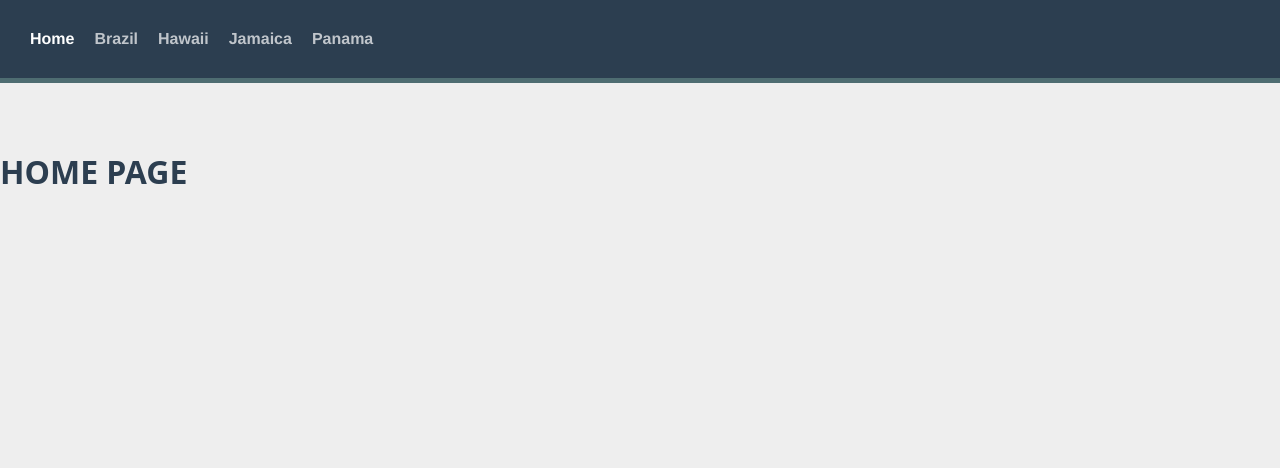
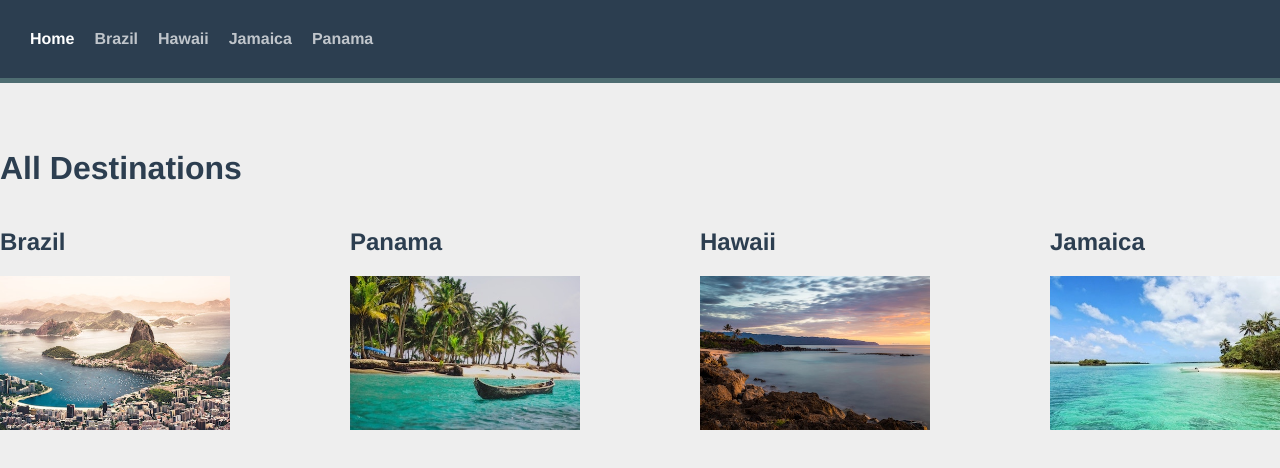
Before and after one commit to utshab-roy/vue-ui, a Vue app: page / in a window 1280 px wide. Shown: the top 468 px of the page. Built offline with nearby package versions, Linux system fonts and the light colour scheme.

Commit message:
TheNavigation component created and moved the tamplate code to component

```diff
--- a/src/App.vue
+++ b/src/App.vue
@@ -1,11 +1,5 @@
 <template>
-    <div id="nav">
-        <RouterLink to="/">Home</RouterLink>
-        <router-link to="/brazil">Brazil</router-link>
-        <router-link to="/hawaii">Hawaii</router-link>
-        <router-link to="/jamaica">Jamaica</router-link>
-        <router-link to="/panama">Panama</router-link>
-    </div>
+    <TheNavigation/>
 
     <div class="container">
         <RouterView />
@@ -14,7 +8,12 @@
 </template>
 
 <script>
+import TheNavigation from "@/components/TheNavigation.vue";
 
+export default {
+    name: 'App',
+    components: { TheNavigation }
+}
 </script>
 
 <style scoped>
--- /dev/null
+++ b/src/components/TheNavigation.vue
@@ -0,0 +1,9 @@
+<template>
+    <div id="nav">
+        <RouterLink to="/">Home</RouterLink>
+        <router-link to="/brazil">Brazil</router-link>
+        <router-link to="/hawaii">Hawaii</router-link>
+        <router-link to="/jamaica">Jamaica</router-link>
+        <router-link to="/panama">Panama</router-link>
+    </div>
+</template>
--- a/src/router/index.js
+++ b/src/router/index.js
@@ -1,27 +1,16 @@
 import { createRouter, createWebHistory } from 'vue-router'
-import HomeView from '../views/HomeView.vue'
-import Brazil from '@/views/Brazil.vue'
-import Hawaii from '@/views/Hawaii.vue'
-import Jamaica from '@/views/Jamaica.vue'
-import Panama from '@/views/Panama.vue'
+import Home from '../views/Home.vue'
+
 
 const router = createRouter({
   history: createWebHistory(import.meta.env.BASE_URL),
   routes: [
-    { path: '/', name: 'home', component: HomeView },
-    { path: '/brazil', name: 'brazil', component: Brazil },
-    { path: '/hawaii', name: 'hawaii', component: Hawaii },
-    { path: '/jamaica', name: 'jamaica', component: Jamaica },
-    { path: '/panama', name: 'panama', component: Panama },
-
-    {
-      path: '/about',
-      name: 'about',
-      // route level code-splitting
-      // this generates a separate chunk (About.[hash].js) for this route
-      // which is lazy-loaded when the route is visited.
-      component: () => import('../views/AboutView.vue')
-    }
+    { path: '/', name: 'home', component: Home },
+    // which is lazy-loaded when the route is visited
+    { path: '/brazil', name: 'brazil', component: () => import('@/views/Brazil.vue') },
+    { path: '/hawaii', name: 'hawaii', component: () => import('@/views/Hawaii.vue') },
+    { path: '/jamaica', name: 'jamaica', component: () => import('@/views/Jamaica.vue') },
+    { path: '/panama', name: 'panama', component: () => import('@/views/Panama.vue') },
   ]
 })
 
--- /dev/null
+++ b/src/views/Home.vue
@@ -0,0 +1,26 @@
+<template>
+	<div class="home">
+		<h1>All Destinations</h1>
+
+		<div class="destinations">
+			<routerLink v-for="destination in destinations" :key="destination.id" :to="destination.slug">
+				<h2>{{ destination.name }}</h2>
+				<img :src="`/images/${destination.image}`" :alt="destination.name" />
+			</routerLink>
+		</div>
+	</div>
+
+</template>
+
+<script>
+import sourceData from '@/data.json'
+
+export default {
+	data() {
+		return {
+			destinations: sourceData.destinations
+		}
+	},
+}
+
+</script>
--- a/src/views/HomeView.vue
+++ /dev/null
@@ -1,5 +0,0 @@
-<template>
-  <h1 class="font-sans">
-    HOME PAGE
-  </h1>
-</template>
```
